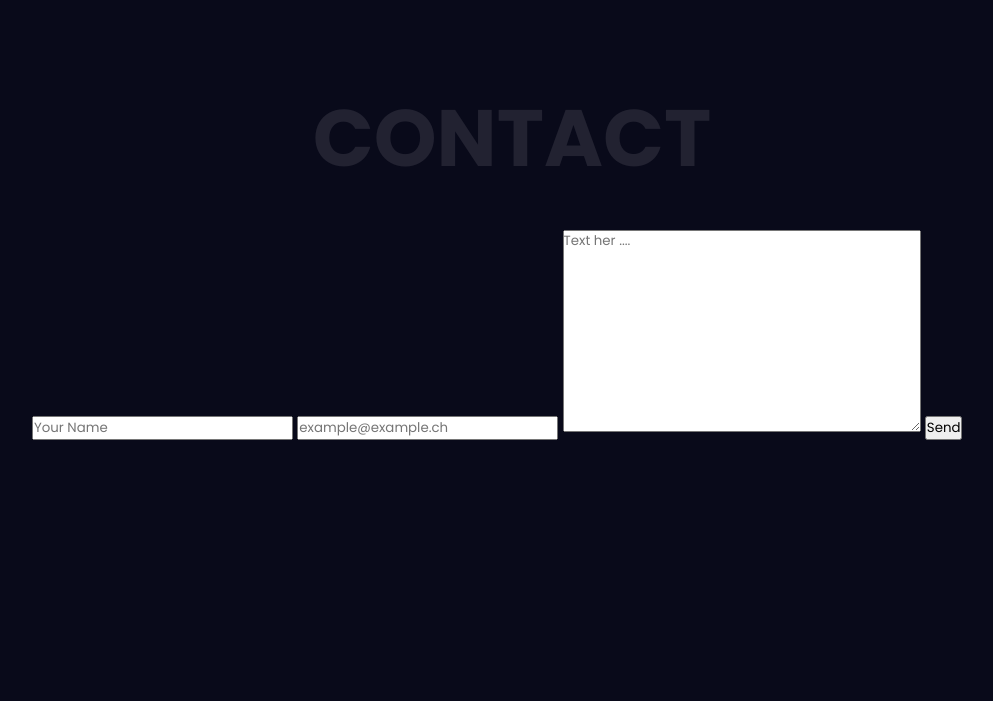
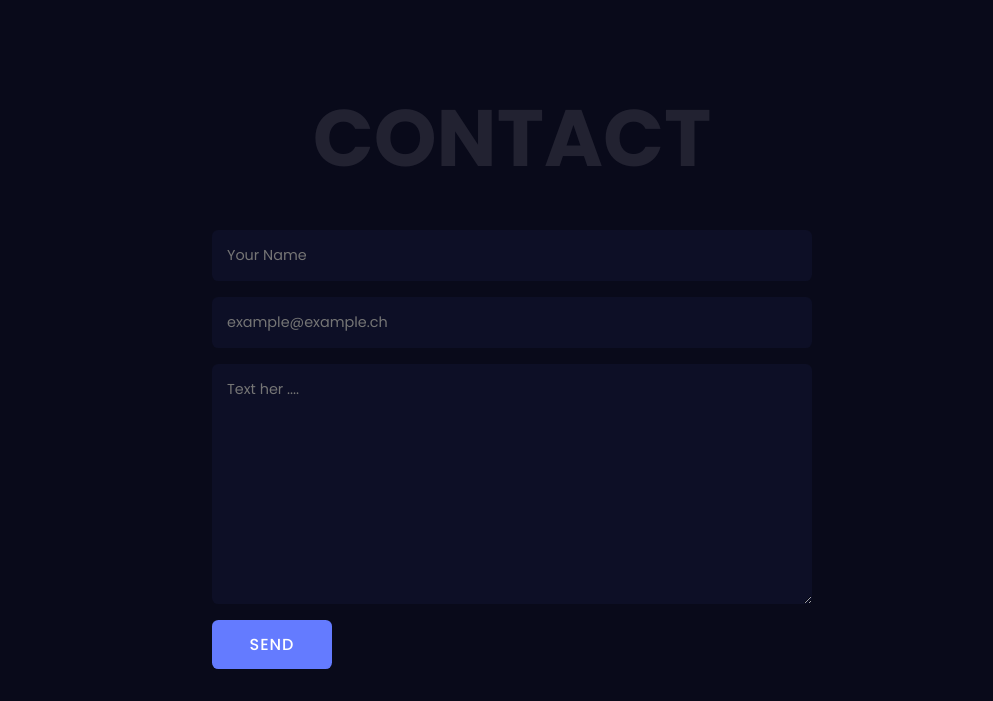
Before and after one commit to ysave/portfolio, a PHP site: page / in a window 1280 px wide. Shown: the part 1855-2556 px from the top of the page, without its empty margins (128-1121 px from the left). Before the commit the page ends 2295 px from the top, so only its background shows below. Run offline with PHP 8.4, Linux system fonts and the light colour scheme.

Commit message:
contact-form styled

```diff
--- a/css/style.css
+++ b/css/style.css
@@ -273,3 +273,38 @@ header{
     top: 0;
     transition: 0.3s all ease 0s;
 }
+
+/* Contact */
+.contact-form{
+    max-width: 600px;
+    margin: auto;
+    width: 100%;
+    display: grid;
+    gap: 1rem;
+}
+
+.contact-form input, .contact-form textarea{
+    border: none;
+    outline: none;
+    font-size: 0.9rem;
+    padding: 15px;
+    color: var(--bg-color);
+    background: var(--box-color);
+    border-radius: 0.4rem;
+}
+
+.contact-form .send-btn{
+    width: 120px;
+    font-size: 1rem;
+    letter-spacing: 1px;
+    font-weight: 500;
+    text-transform: uppercase;
+    padding: 12px;
+    background: var(--main-color);
+    cursor: pointer;
+}
+
+.contact-form .send-btn:hover{
+    background: #546eff;
+    transition: 0.3s all linear;
+}
```
